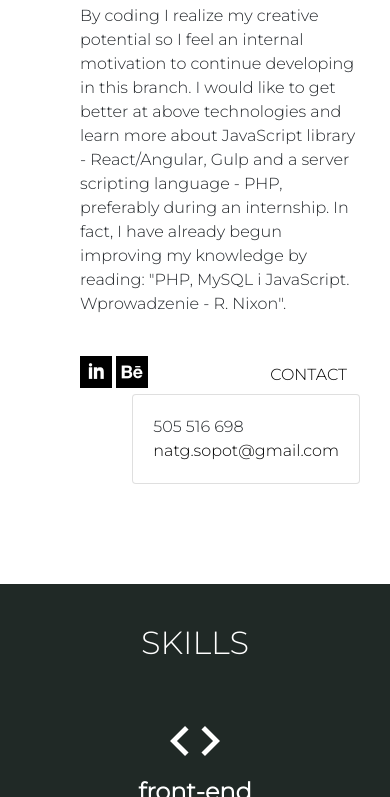
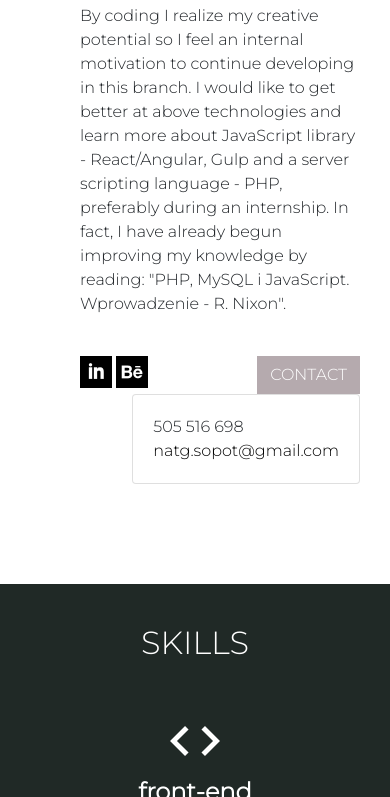
Before and after one commit to NataliaGurgul/NataliaGurgul.github.io, a plain HTML site: page index.html in a window 390 px wide. Both pictures are taken after a click on the button "CONTACT". Shown: the part 713-1510 px from the top of the page. Drawn offline with nearby package versions, Linux system fonts and the light colour scheme; a script that the page names is missing.

Commit message:
new button

```diff
--- a/index.html
+++ b/index.html
@@ -4,7 +4,8 @@
 	<meta charset="utf-8">
 <!-- mobile -->
 	<meta name="viewport" content="width=device-width, initial-scale=1, shrink-to-fit=no">
-<!-- bootstrap 4 + jquery -->
+<!-- bootstrap 4 + js -->
+	<script src="//cdnjs.cloudflare.com/ajax/libs/tether/1.4.3/js/tether.min.js"></script>
 	<link rel="stylesheet" href="https://maxcdn.bootstrapcdn.com/bootstrap/4.0.0-beta.2/css/bootstrap.min.css" integrity="sha384-PsH8R72JQ3SOdhVi3uxftmaW6Vc51MKb0q5P2rRUpPvrszuE4W1povHYgTpBfshb" crossorigin="anonymous">
 	<script src="https://ajax.googleapis.com/ajax/libs/jquery/3.2.1/jquery.min.js"></script>
 	<script src="https://maxcdn.bootstrapcdn.com/bootstrap/4.0.0-alpha.6/js/bootstrap.min.js" integrity="sha384-vBWWzlZJ8ea9aCX4pEW3rVHjgjt7zpkNpZk+02D9phzyeVkE+jo0ieGizqPLForn" crossorigin="anonymous"></script>
@@ -44,7 +45,7 @@
     		    <div class="links">
     			    <a href="https://www.linkedin.com/in/natalia-gurgul-567902154"><img src="stylesheets/img/linkedin-32.png" class="icon" alt="in"></a>
     			    <a href="https://www.behance.net/natgsopot4a36"><img src="stylesheets/img/behance-32.png" class="icon" alt="in"></a>
-    			    <button class="contact-button btn btn-link" style="color: black; float: right" type="button" data-toggle="collapse" data-target="#collapseExample" aria-expanded="false" aria-controls="collapseExample">CONTACT</button>
+    			    <button class="contact-button btn btn-link" style="color: black; float: right" type="button" data-toggle="collapse" data-target="#collapseExample" aria-expanded="false" aria-controls="collapseExample"><p style="color: white; margin: 0 auto">CONTACT</p></button>
                     <div class="collapse" id="collapseExample">
                         <div class="card card-body" style="float: right">
                             505 516 698<br>
@@ -92,7 +93,7 @@
     	<div class="row mx-auto">
 <!-- button trigger modal / experience section -->
             <div class="col-sm-12 text-center justify-content-center">
-            	<div class="header exp"><button type="button" class="exp-button btn btn-link" data-toggle="modal" data-target="#exampleModalLong"><h2 style="color: black; margin: 0 auto">EXPERIENCE</h2></button></div>
+            	<div class="header exp"><button type="button" class="exp-button btn btn-link" data-toggle="modal" data-target="#exampleModalLong"><h2 style="color: white; margin: 0 auto">EXPERIENCE</h2></button></div>
             </div>
 <!-- modal / experience section  -->
             <div class="modal fade text-center" id="exampleModalLong" tabindex="-1" role="dialog" aria-labelledby="exampleModalLongTitle" aria-hidden="true">
--- a/jquery.js
+++ b/jquery.js
@@ -14,3 +14,14 @@ $(document).ready(function() {
       return false;
    });
 });
+
+// buttons
+$(document).ready(function() {
+      $('.contact-button, .exp-button').css('cursor', 'pointer');
+      $('.contact-button, .exp-button').hover(function() {
+      $('.contact-button, .exp-button').stop().animate( {'opacity': 0.5}, "slow");
+      $(this).stop().animate( {'opacity': 0.5}, "slow");
+      },function() {
+      $('.contact-button, .exp-button').stop().animate( {'opacity': 1}, "slow");
+      });
+   });
--- a/stylesheets/styles.scss
+++ b/stylesheets/styles.scss
@@ -4,19 +4,10 @@ h4 { font-weight: bold; }
 
 a { color: white; }
 	a:hover, a:visited {
-    color: white;
+/*    color: white;*/
     text-decoration: none;
 }
 .header { padding: 40px; }
-
-.btn-link {
-	border-radius: 0px;
-	border-color: black;
-}
-.btn-link:hover {
-	color: white;
-    text-decoration: none;
-}
 
 /*jumbotron*/
 .jumbotron {
@@ -25,6 +16,15 @@ a { color: white; }
     width: 100%;
     min-height: 350px;
 }
+
+/*buttons*/
+.btn-link, .btn-link:hover { background-color: #b5aaae; }
+.contact-button, .exp-button {
+	border-radius: 0px;
+	border-color: #b5aaae;
+	background-color: #b5aaae;
+}
+.contact-button:hover, .exp-button:hover { text-decoration: none; }
 
 /*skills section / icons*/
 .material-icons {
```
Also changed, not shown: stylesheets/img/behance-wh32.png (added), stylesheets/img/linkedin-wh32.png (added), stylesheets/styles.css, 1 other file.
